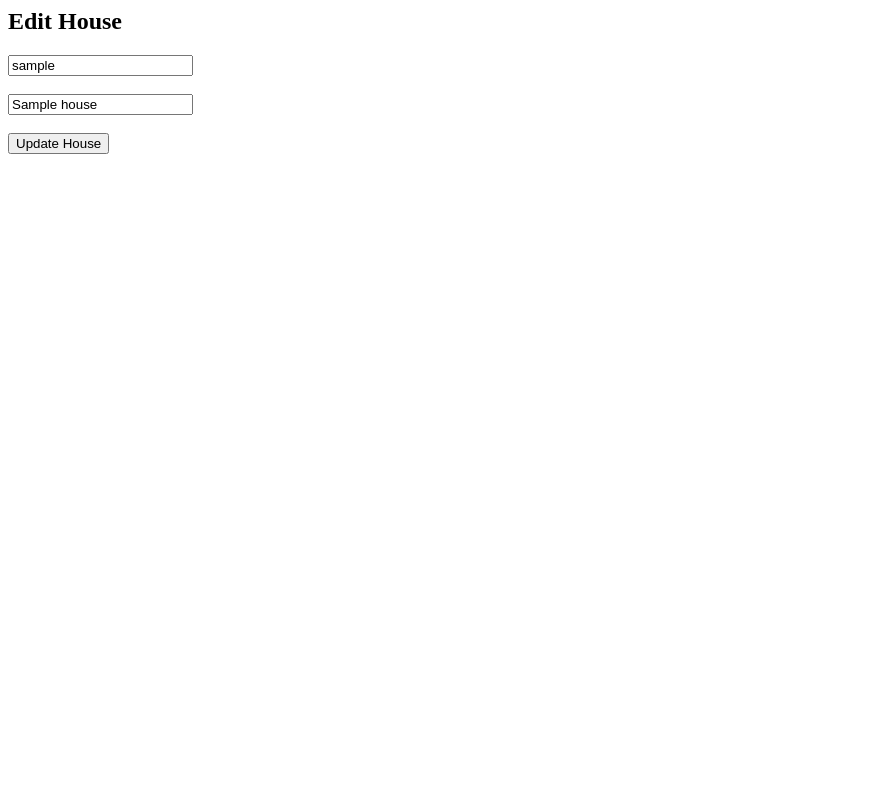
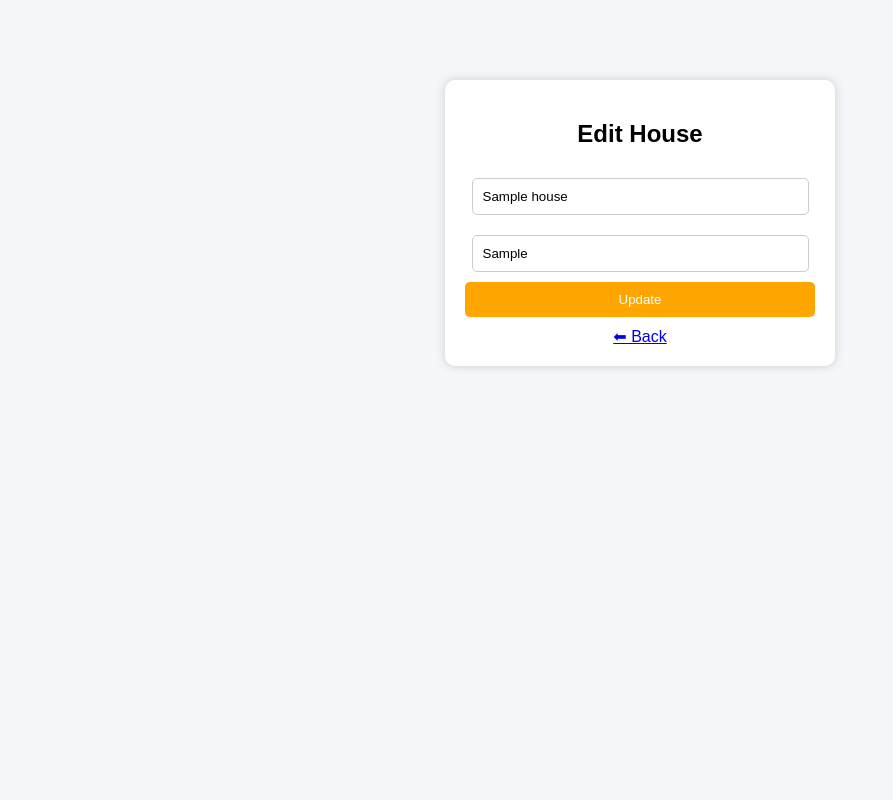
Before and after one commit to maddibhuvana111-hms/HMS-project, a Flask app: page /edit_house/1 in a window 1280 px wide. Shown: the whole page, without its empty margins (0-893 px from the left). Run offline with Flask 3, Linux system fonts and the light colour scheme; the visitor is signed in with stand-in values (Sample User, id 1); tables that the repository leaves empty hold one stand-in row (values such as "Sample post").

Commit message:
edit house UI fixed

```diff
--- a/templates/edit_house.html
+++ b/templates/edit_house.html
@@ -1,13 +1,64 @@
-<h2>Edit House</h2>
+<!DOCTYPE html>
+<html>
+<head>
+    <title>Edit House</title>
 
-<form method="POST">
-    <input type="text" name="house_name" value="{{ house[1] }}" required>
-    <br><br>
+    <link rel="stylesheet" href="{{ url_for('static', filename='style.css') }}">
 
-    <input type="text" name="location" value="{{ house[2] }}" required>
-    <br><br>
+    <style>
+        body {
+            background: #f4f6f9;
+            font-family: Arial;
+        }
 
-    <button type="submit">Update House</button>
-</form>
+        .container {
+            width: 350px;
+            margin: 80px auto;
+            background: white;
+            padding: 20px;
+            border-radius: 10px;
+            box-shadow: 0px 0px 10px #ccc;
+            text-align: center;
+        }
 
-<br>
+        input {
+            width: 90%;
+            padding: 10px;
+            margin: 10px 0;
+            border-radius: 5px;
+            border: 1px solid #ccc;
+        }
+
+        button {
+            background: orange;
+            color: white;
+            padding: 10px;
+            width: 100%;
+            border: none;
+            border-radius: 5px;
+        }
+
+        a {
+            display: block;
+            margin-top: 10px;
+        }
+    </style>
+</head>
+
+<body>
+
+<div class="container">
+    <h2>Edit House</h2>
+
+    <form method="POST">
+        <input type="text" name="house_name" value="{{ house.name }}" required>
+        <input type="text" name="location" value="{{ house.location }}" required>
+
+        <button type="submit">Update</button>
+    </form>
+
+    <a href="/dashboard">⬅ Back</a>
+</div>
+
+</body>
+</html>
```
